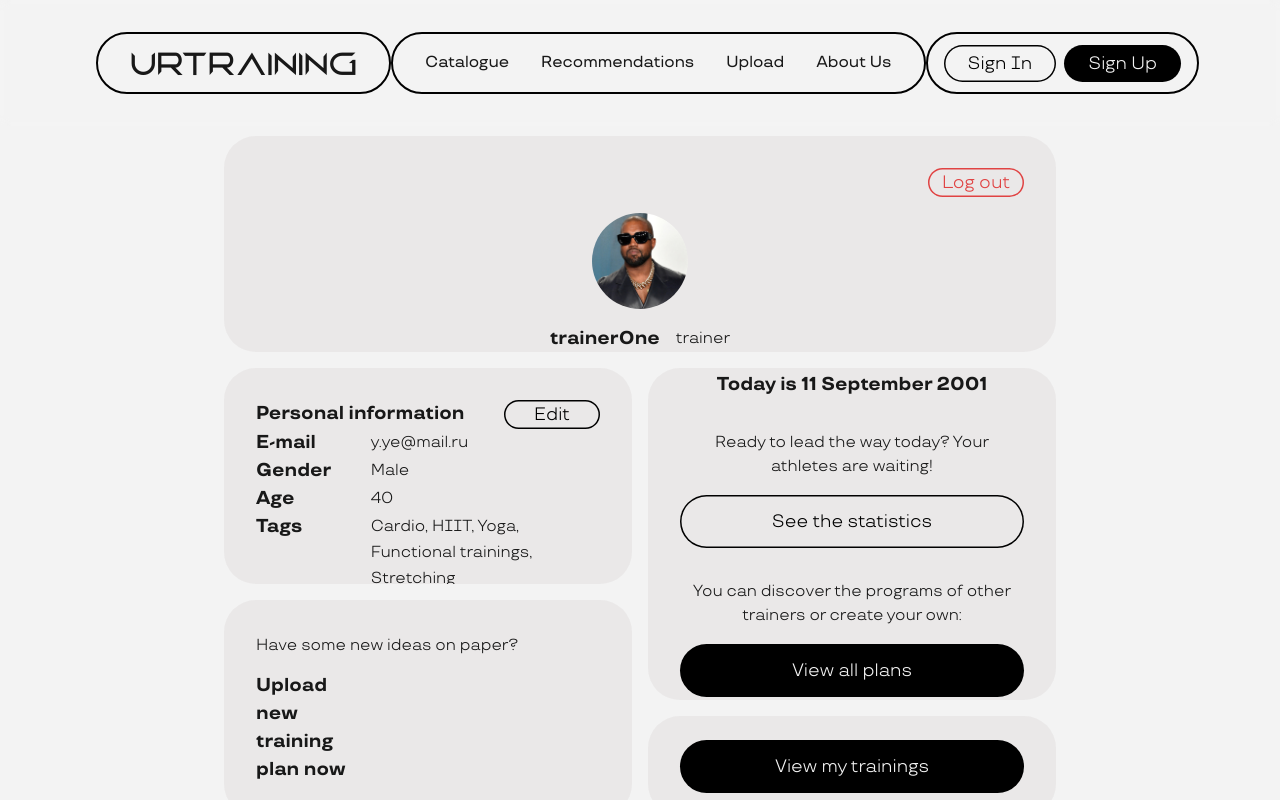
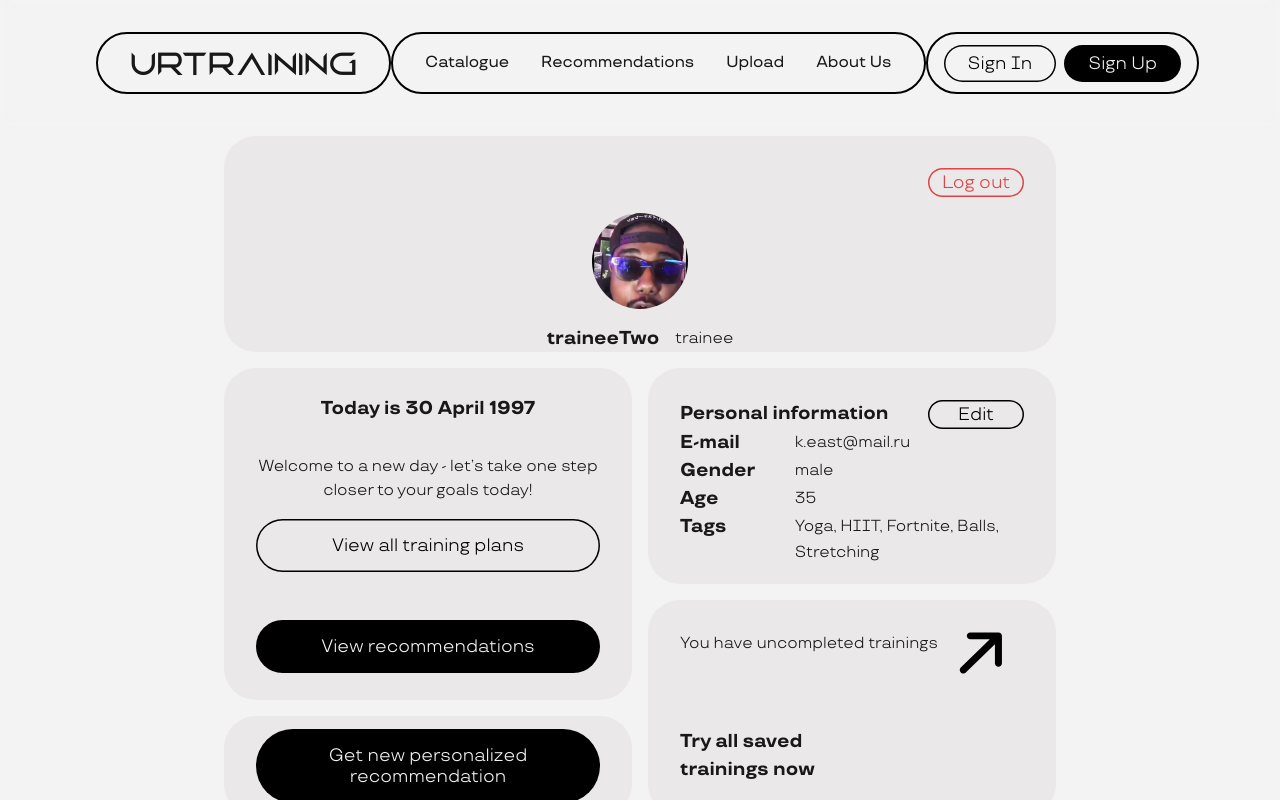
Before and after one commit to IU-Capstone-Project-2025/UrTraining, a React (Vite) app in the folder frontend/: page /profile in a window 1280 px wide. Built offline with nearby package versions, Linux system fonts and the light colour scheme; no server answers.

Commit message:
User Profile Style and Functional Improvements + Token Checking Improvements

```diff
--- a/frontend/src/components/App.tsx
+++ b/frontend/src/components/App.tsx
@@ -1,9 +1,9 @@
 // import React from 'react';
 import '../css/App.css';
 import './Navbar';
-import { jwtDecode } from "jwt-decode";
 import { BrowserRouter, Routes, Route } from "react-router-dom";
 import { QueryClient, QueryClientProvider } from '@tanstack/react-query'
+import TokenChecker from './TokenChecker';
 import NavbarPage from '../pages/NavbarPage';
 import HomePage from '../pages/HomePage';
 import SignInPage from '../pages/SignInPage';
@@ -26,31 +26,6 @@ const queryClient = new QueryClient()
 const App = () => {
   const [accessToken, SetAccessToken] = useState<String>("")
 
-  useEffect(() => {
-    const checkToken = () => {
-      const token = localStorage.getItem('token');
-      if (!token) {
-        return;
-      }
-      try {
-        const { exp }: { exp: number } = jwtDecode(token);
-        if (exp * 1000 < Date.now()) {
-          localStorage.removeItem('token');
-          SetAccessToken("");
-        } else {
-          SetAccessToken(token);
-        }
-      } catch {
-        localStorage.removeItem('token');
-        SetAccessToken("");
-      }
-    };
-
-    checkToken();
-    const id = setInterval(checkToken, 60 * 1000);
-    return () => clearInterval(id);
-  }, []);
-
   const contextValue: AuthCredentialsTokens = {
     access_token: accessToken,
     setAccessToken: SetAccessToken
@@ -60,6 +35,7 @@ const App = () => {
     <AuthContext value={contextValue}>
       <QueryClientProvider client={queryClient}>
         <BrowserRouter>
+          <TokenChecker />
           <Routes>
             <Route path="/" element={<NavbarPage />}>
               <Route index element={<HomePage />} />
--- a/frontend/src/components/Profile.tsx
+++ b/frontend/src/components/Profile.tsx
@@ -3,10 +3,14 @@ import kanye from '../assets/kanye.jpg'
 import arrow from '../assets/arrow.svg'
 import '../css/Profile.css'
 
-const Profile = () => {
+const Profile = (data: any) => {
+    const grid_template = "'" + data.grid_template.join("' '") + "'"
+
     return (
         <div className='profile basic-page'>
-            <div className='profile__container'>
+            <div className='profile__container' style={{
+                gridTemplateAreas: `${grid_template}`
+            }}>
                 <div className='profile__frame profile__info'>
                     <div className='profile__info__header'>
                         <button className='btn-basic-white profile__header__logout'>
@@ -14,11 +18,11 @@ const Profile = () => {
                         </button>
                     </div>
                     <div className='profile__info__avatar'>
-                        <img src={kanye} alt="kanye" />
+                        <img src={data.picture} alt="kanye" />
                     </div>
                     <div className='profile__info__desc'>
-                        <h3>trainerOne</h3>
-                        <p>trainer</p>
+                        <h3>{data.username}</h3>
+                        <p>{data.user_type}</p>
                     </div>
                 </div>
                 <div className='profile__frame profile__personal'>
@@ -36,7 +40,7 @@ const Profile = () => {
                                 <h3>E-mail</h3>
                             </div>
                             <div className='profile__field__value'>
-                                <p>y.ye@mail.ru</p>
+                                <p>{data.email}</p>
                             </div>
                         </div>
                         <div className='profile__personal__field'>
@@ -44,7 +48,7 @@ const Profile = () => {
                                 <h3>Gender</h3>
                             </div>
                             <div className='profile__field__value'>
-                                <p>Male</p>
+                                <p>{data.gender}</p>
                             </div>
                         </div>
                         <div className='profile__personal__field'>
@@ -52,7 +56,7 @@ const Profile = () => {
                                 <h3>Age</h3>
                             </div>
                             <div className='profile__field__value'>
-                                <p>40</p>
+                                <p>{data.age}</p>
                             </div>
                         </div>
                         <div className='profile__personal__field'>
@@ -60,37 +64,41 @@ const Profile = () => {
                                 <h3>Tags</h3>
                             </div>
                             <div className='profile__field__value'>
-                                <p>Cardio, HIIT, Yoga, Functional
-                                    trainings, Stretching</p>
+                                <p>{data.tags.map((tag: string, index: number) => {
+                                    return tag + (index === data.tags.length - 1 ? "" : ", ")
+                                })}</p>
                             </div>
                         </div>
                     </div>
                 </div>
                 <div className='profile__frame profile__calendar'>
                     <div className='profile__calendar__date'>
-                        <h3>Today is 11 September 2001</h3>
+                        <h3>Today is {data.date}</h3>
                     </div>
                     <div className='profile__calendar__option'>
-                        <p>Ready to lead the way today? Your athletes are waiting!</p>
-                        <button className='btn-basic-white'>See the statistics</button>
+                        <p>{data.calendar_text.text_top}</p>
+                        <button className='btn-basic-white'>{data.calendar_text.text_button_top}</button>
                     </div>
                     <div className='profile__calendar__option'>
-                        <p>You can discover the programs of other trainers or create your own:</p>
-                        <button className='btn-basic-black'>View all plans</button>
+                        <p>{data.calendar_text.text_bottom}</p>
+                        <button className='btn-basic-black'>{data.calendar_text.text_button_bottom}</button>
                     </div>
                 </div>
                 <div className='profile__frame profile__trainings'>
                     <div className='profile__trainings__header'>
-                        <p>Have some new ideas on paper?</p>
-
+                        <p>{data.trainings_text.text_top}</p>
+                        <img src={arrow} alt="" />
                     </div>
                     <div className='profile__trainings__footer'>
-                        <h3>Upload new training plan now</h3>
+                        <h3>{data.trainings_text.text_bottom}</h3>
                     </div>
                 </div>
                 <div className='profile__frame profile__upload'>
+                    <div className='profile__upload__text'>
+                        <p>{}</p>
+                    </div>
                     <div className='profile__upload__button'>
-                        <button className='btn-basic-black'>View my trainings</button>
+                        <button className='btn-basic-black'>{data.upload_text.text_button}</button>
                     </div>
                 </div>
             </div>
--- /dev/null
+++ b/frontend/src/components/TokenChecker.tsx
@@ -0,0 +1,47 @@
+import React, { useContext, useEffect } from 'react'
+import { jwtDecode } from "jwt-decode";
+import { useLocation } from 'react-router-dom'
+import AuthContext from './context/AuthContext';
+
+export const TokenChecker = () => {
+    const authData = useContext(AuthContext)
+    const location = useLocation();
+
+    useEffect(() => {
+        console.log("App useEffect debug");
+
+        const checkToken = () => {
+            const token = localStorage.getItem('token');
+            console.log("Token: ", token);
+            console.log("Access Token: ", authData.access_token);
+            if (!token && authData.access_token != "") {
+                window.location.reload()
+                return;
+            }
+            if (!token) {
+                return;
+            }
+            try {
+                const { exp }: { exp: number } = jwtDecode(token);
+                if (exp * 1000 < Date.now()) {
+                    localStorage.removeItem('token');
+                    authData.setAccessToken("");
+                } else {
+                    authData.setAccessToken(token);
+                }
+            } catch {
+                localStorage.removeItem('token');
+                authData.setAccessToken("");
+                window.location.reload()
+            }
+        };
+
+        checkToken();
+        const id = setInterval(checkToken, 60 * 1000);
+        return () => clearInterval(id);
+    }, [location.pathname]);
+
+    return null;
+}
+
+export default TokenChecker;
--- a/frontend/src/css/Profile.css
+++ b/frontend/src/css/Profile.css
@@ -6,13 +6,7 @@
     display: grid;
     grid-template-rows: repeat(6, minmax(100px, auto));
     grid-template-columns: repeat(2, minmax(0, 1fr));
-    grid-template-areas:
-        "info info"
-        "info info"
-        "personal calendar"
-        "personal calendar"
-        "trainings calendar"
-        "trainings upload";
+
     gap: 1rem;
     width: 100%;
     height: 100%;
@@ -134,8 +128,25 @@
     grid-area: trainings;
 }
 
+.profile__trainings__header {
+    display: flex;
+    flex-direction: row;
+    width: 100%;
+}
+
+.profile__trainings__header > p {
+    display: block;
+    flex: 3 4;
+}
+
+.profile__trainings__header > img {
+    width: 42px;
+    height: 42px;
+    flex: 1 4
+}
+
 .profile__trainings__footer {
-    width: 30%;
+    width: 60%;
 }
 
 .profile__upload {
--- a/frontend/src/pages/ProfilePage.tsx
+++ b/frontend/src/pages/ProfilePage.tsx
@@ -2,8 +2,85 @@ import React from 'react'
 import Profile from '../components/Profile'
 
 const ProfilePage = () => {
+  const data_trainer = {
+    username: "trainerOne",
+    user_type: "trainer",
+    email: "y.ye@mail.ru",
+    gender: "male",
+    age: 40,
+    tags: [
+      "Cardio",
+      "HIIT",
+      "Yoga",
+      "Functional trainings",
+      "Stretching"
+    ],
+    date: "11 September 2001",
+    grid_template: [
+      "info info",
+      "info info",
+      "personal calendar",
+      "personal calendar",
+      "trainings calendar",
+      "trainings upload"
+    ],
+    calendar_text: {
+      text_top: "Ready to lead the way today? Your athletes are waiting!",
+      text_button_top: "See the statistics",
+      text_bottom: "You can discover the programs of other trainers or create your own:",
+      text_button_bottom: "View all plans"
+    },
+    trainings_text: {
+      text_top: "Have some new ideas on paper?",
+      text_bottom: "Upload new training plan now"
+    },
+    upload_text: {
+      text_top: "",
+      text_button: "View my trainings"
+    }
+  }
+
+  const data_trainee = {
+    picture: "/images/kanyeeast.jpg",
+    username: "traineeTwo",
+    user_type: "trainee",
+    email: "k.east@mail.ru",
+    gender: "male",
+    age: 35,
+    tags: [
+      "Yoga",
+      "HIIT",
+      "Fortnite",
+      "Balls",
+      "Stretching"
+    ],
+    date: "30 April 1997",
+    grid_template: [
+      "info info",
+      "info info",
+      "calendar personal",
+      "calendar personal",
+      "calendar trainings",
+      "upload trainings"
+    ],
+    calendar_text: {
+      text_top: " Welcome to a new day - let’s take one step closer to your goals today!",
+      text_button_top: "View all training plans",
+      text_bottom: "",
+      text_button_bottom: "View recommendations"
+    },
+    trainings_text: {
+      text_top: "You have uncompleted trainings",
+      text_bottom: "Try all saved trainings now"
+    },
+    upload_text: {
+      text_top: "Add new preferences and goals to get better training experience",
+      text_button: "Get new personalized recommendation"
+    }
+  }
+
   return (
-    <Profile/ >
+    <Profile {...data_trainee} />
   )
 }
 
```
Also changed, not shown: frontend/public/images/kanyeeast.jpg (added).
